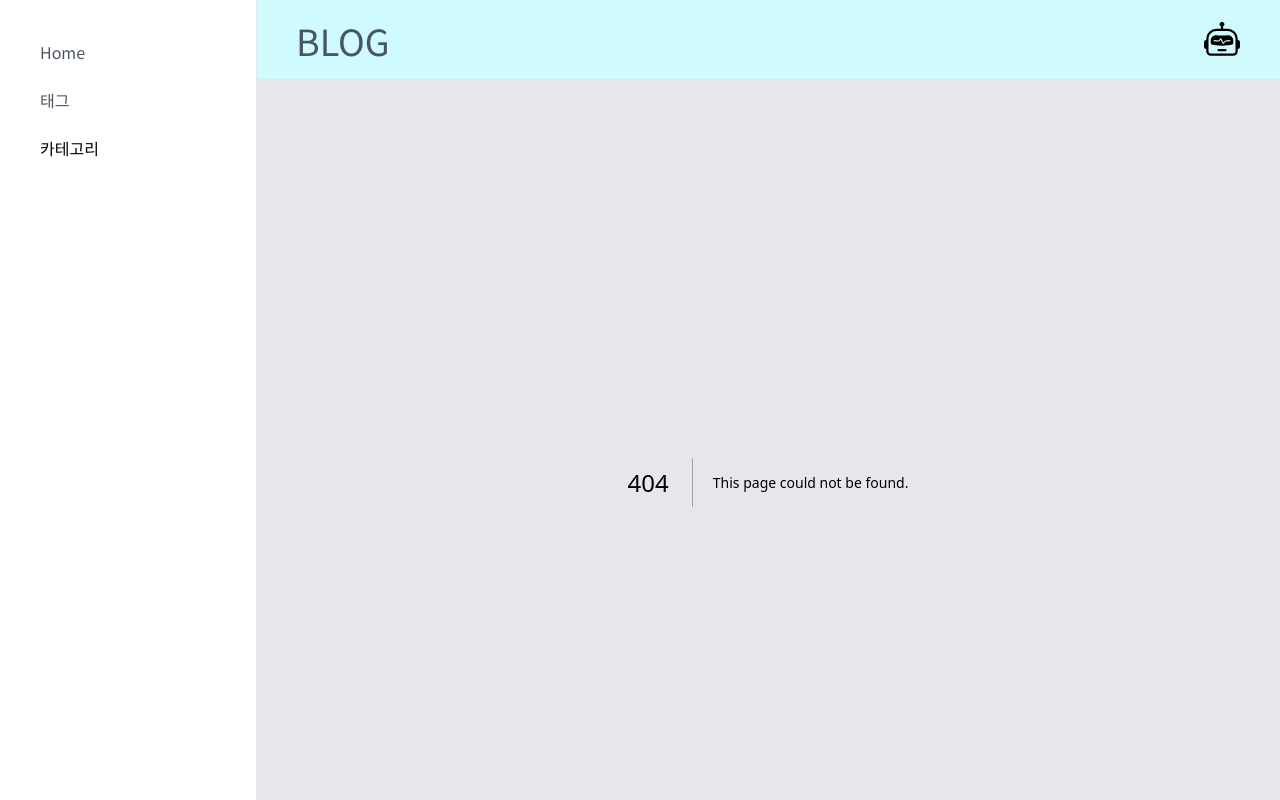
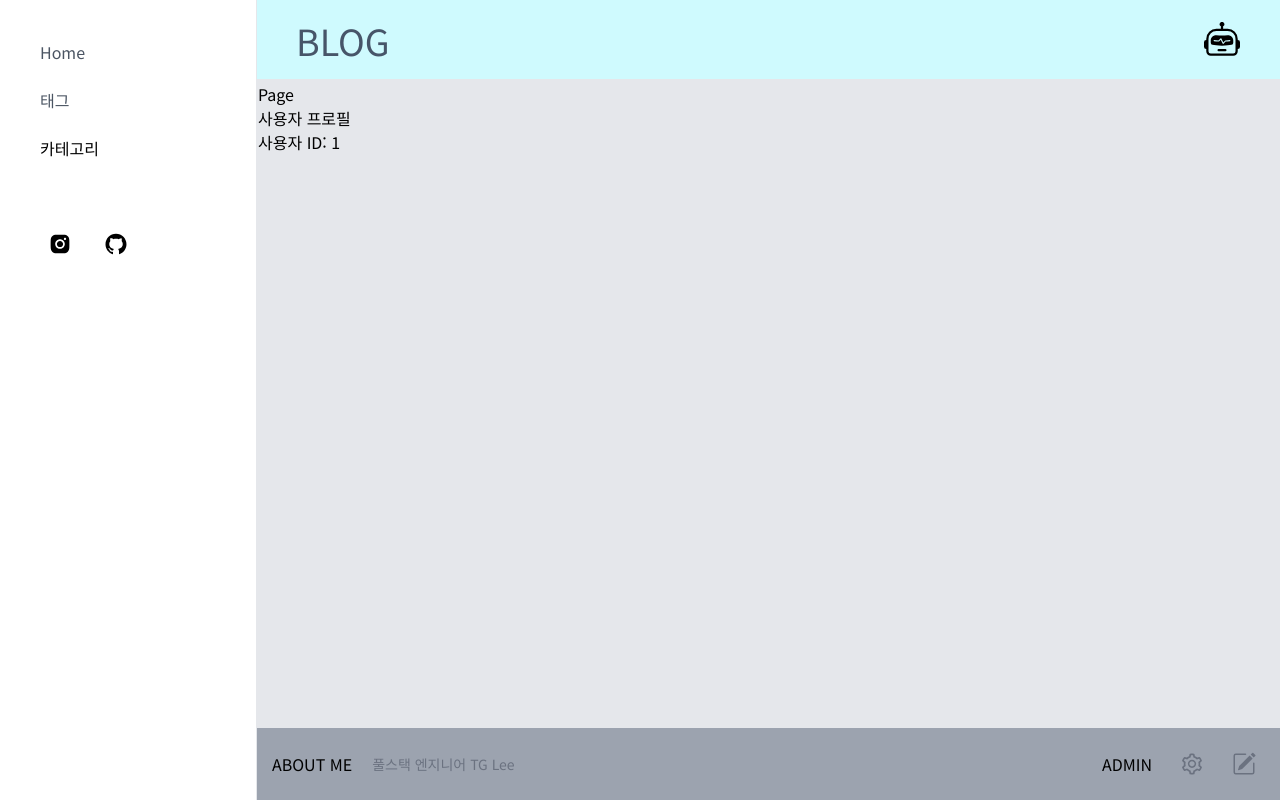
Before and after one commit to 82orez/next-blog-chatbot, a Next.js app: page /profile/1 in a window 1280 px wide. Before the commit this address had no page. Built offline with nearby package versions, Linux system fonts and the light colour scheme.

Commit message:
Applied IconButton

```diff
--- /dev/null
+++ b/src/app/posts/[id]/page.tsx
@@ -0,0 +1,8 @@
+export default function PostsPage() {
+  return (
+    <div>
+      <div>PostsPage</div>
+      <div>Dummy</div>
+    </div>
+  );
+}
--- /dev/null
+++ b/src/app/profile/[userId]/UserProfileClient.tsx
@@ -0,0 +1,15 @@
+"use client";
+
+import { useParams } from "next/navigation";
+
+export default function UserProfile() {
+  const params = useParams(); // useParams()를 사용하여 동적 파라미터 추출
+  const userId = params.userId; // [userId]를 추출하여 변수에 저장
+
+  return (
+    <div>
+      <h1>사용자 프로필</h1>
+      <p>사용자 ID: {userId}</p>
+    </div>
+  );
+}
--- /dev/null
+++ b/src/app/profile/[userId]/page.tsx
@@ -0,0 +1,10 @@
+import UserProfile from "@/app/profile/[userId]/UserProfileClient";
+
+export default function Page() {
+  return (
+    <div>
+      <div>Page</div>
+      <UserProfile />
+    </div>
+  );
+}
--- a/src/components/Footer.tsx
+++ b/src/components/Footer.tsx
@@ -1,6 +1,7 @@
 import { AiOutlineSetting } from "react-icons/ai";
 import { BsPencilSquare } from "react-icons/bs";
 import Link from "next/link";
+import IconButton from "@/components/IconButton";
 
 export default function Footer() {
   return (
@@ -11,8 +12,8 @@ export default function Footer() {
       </div>
       <div className="flex items-center gap-2 lg:gap-3">
         <div className="pr-1 text-sm lg:pr-2 lg:text-base">ADMIN</div>
-        {/*<IconButton Icon={AiOutlineSetting} component={Link} label="adminLink" href="/admin" className="text-gray-500 hover:text-gray-600" />*/}
-        {/*<IconButton Icon={BsPencilSquare} component={Link} label="writeLink" href="/write" className="text-gray-500 hover:text-gray-600" />*/}
+        <IconButton Icon={AiOutlineSetting} component={Link} label="adminLink" href="/" className="text-gray-500 hover:text-gray-600" />
+        <IconButton Icon={BsPencilSquare} component={Link} label="writeLink" href="/" className="text-gray-500 hover:text-gray-600" />
       </div>
     </footer>
   );
--- a/src/components/Header.tsx
+++ b/src/components/Header.tsx
@@ -10,13 +10,13 @@ export default function Header() {
 
   return (
     <header className="flex h-16 items-center justify-between border-b bg-cyan-100 px-4 lg:h-20 lg:px-10">
-      <button className={"text-2xl lg:hidden"} onClick={toggle}>
+      <button className={"text-2xl lg:hidden"} onClick={toggle} data-cy="sidebarToggle">
         {isOpen ? <AiOutlineClose /> : <AiOutlineMenu />}
       </button>
       <Link href="/">
         <h1 className="text-3xl font-medium text-slate-600 lg:text-4xl">BLOG</h1>
       </Link>
-      <Link href={"/"} className={"text-3xl lg:text-4xl"}>
+      <Link href={"/"} className={"text-3xl lg:text-4xl"} data-cy="chatbotLink">
         <BsRobot />
       </Link>
     </header>
--- /dev/null
+++ b/src/components/IconButton.tsx
@@ -0,0 +1,31 @@
+import { clsx } from "clsx";
+import { ComponentPropsWithoutRef, ElementType, createElement } from "react";
+import { IconType } from "react-icons";
+
+type IconButtonProps<Component extends ElementType> = ComponentPropsWithoutRef<Component> & {
+  component?: Component;
+  className?: string;
+  iconClassName?: string;
+  label: string;
+  Icon: IconType;
+};
+
+const IconButton = <Component extends ElementType = "button">({
+  Icon,
+  component,
+  className,
+  iconClassName,
+  ...props
+}: IconButtonProps<Component>) => {
+  return createElement(
+    component ?? "button",
+    {
+      className: clsx("p-1.5 lg:p-2", className),
+      "data-cy": props.label,
+      ...props,
+    },
+    <Icon className={clsx("h-5 w-5 transition-all lg:h-6 lg:w-6", iconClassName)} />,
+  );
+};
+
+export default IconButton;
--- a/src/components/Sidebar.tsx
+++ b/src/components/Sidebar.tsx
@@ -4,14 +4,15 @@ import useSidebarStateStore from "@/stores/sidebarStore";
 import clsx from "clsx";
 import { AiFillGithub, AiFillInstagram, AiOutlineClose } from "react-icons/ai";
 import Link from "next/link";
+import IconButton from "@/components/IconButton";
 
 export default function Sidebar() {
   const { isOpen, toggle } = useSidebarStateStore();
   return (
     <div className={clsx("fixed min-h-screen flex-col gap-6 border-r bg-white p-10 pr-6 text-base lg:flex", { hidden: !isOpen, flex: isOpen })}>
-      <div className={"absolute right-5 top-5 text-3xl lg:hidden"} onClick={toggle}>
+      <button className={"absolute right-5 top-5 text-3xl lg:hidden"} onClick={toggle} data-cy={"sidebarClose"}>
         <AiOutlineClose />
-      </div>
+      </button>
       <Link href={"/"} className="w-48 font-medium text-gray-600 hover:underline" onClick={toggle}>
         Home
       </Link>
@@ -22,10 +23,10 @@ export default function Sidebar() {
         카테고리
       </Link>
 
-      {/*<div className="mt-10 flex items-center gap-4">*/}
-      {/*  <IconButton Icon={AiFillInstagram} component={Link} label="instagramLink" href="https://www.instagram.com/dhoonjang" target="_blank" />*/}
-      {/*  <IconButton Icon={AiFillGithub} component={Link} label="githubLink" href="https://www.github.com/dhoonjang" target="_blank" />*/}
-      {/*</div>*/}
+      <div className="mt-10 flex items-center gap-4">
+        <IconButton Icon={AiFillInstagram} component={Link} label="instagramLink" href="https://www.instagram.com/dhoonjang" target="_blank" />
+        <IconButton Icon={AiFillGithub} component={Link} label="githubLink" href="https://www.github.com/dhoonjang" target="_blank" />
+      </div>
     </div>
   );
 }
```
